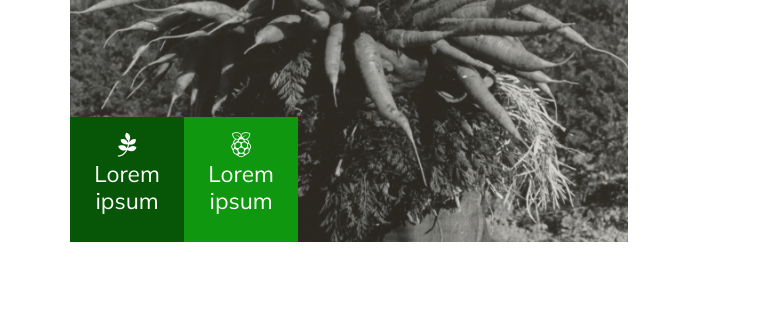
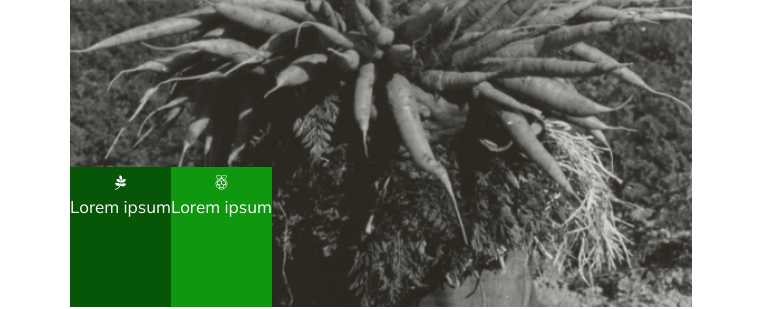
Before and after one commit to Y-Elkady/company-template, a plain HTML site: page index.html in a window 768 px wide. Shown: the part 4300-4609 px from the top of the page. Drawn offline with Linux system fonts and the light colour scheme.

Commit message:
Update style.css

```diff
--- a/css/style.css
+++ b/css/style.css
@@ -504,6 +504,19 @@ nav a img{
     .choose-us .image  {
         margin-top: 30px;
     }
+    .choose-us .image img   {
+        width: 99%;
+        height: 100%;
+
+    }
+    .choose-us .image .icon i{
+        font-size: 15px;
+        margin-top: 8px;
+    }
+    .choose-us .image .icon h4{
+        font-size: 17px;
+        margin-top: 3px;
+    }
 
 }
 /* @media ((min-width:769px) and (max-width: 1024px)) {
@@ -549,13 +562,20 @@ nav a img{
     }
 
 }
-/* @media ((min-width:481px) and (max-width: 768px)) {
-
+ @media ((min-width:481px) and (max-width: 768px)) {
+    .but-video{
+        width: 100px;
+        height: 100px;
+    }
 
 }
 @media ((min-width:769px) and (max-width: 1024px)) {
+    .but-video{
+        width: 100px;
+        height: 100px;
+    }
 
-}  */
+}
 
 
  /* end video */
```
